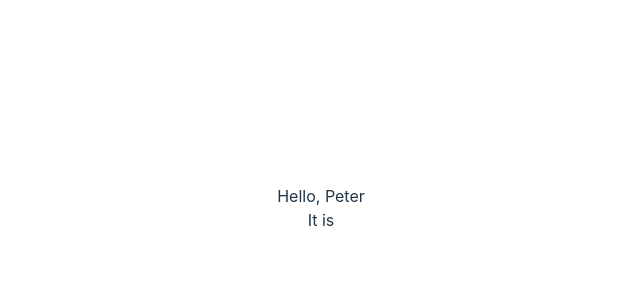
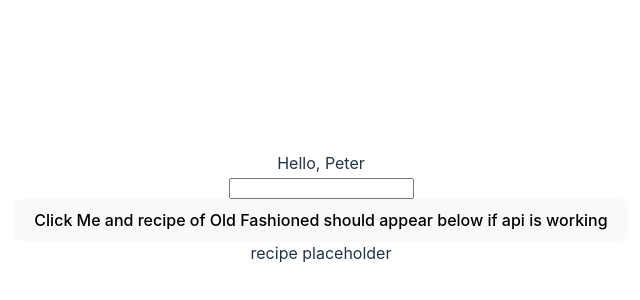
Before and after one commit to unkerpete/Cocktail_Recipes, a React (Vite) app: page / in a window 1280 px wide. Shown: the part 192-492 px from the top of the page, without its empty margins (319-959 px from the left). Built offline with nearby package versions, Linux system fonts and the light colour scheme; no server answers.

Commit message:
Proj2 first upload, API testing codes

```diff
--- a/src/App.jsx
+++ b/src/App.jsx
@@ -1,30 +1,44 @@
-import { useState } from 'react'
-import './App.css'
+import { useState } from 'react';
+import './App.css';
 
 function App() {
-const [sgWeather, setSGWeather]=useState('')
-const [userName, setUserName]=useState('Peter')
+  const [recipe, setRecipe] = useState('recipe placeholder');
+  const [userName, setUserName] = useState('Peter');
+  const [input, setInput] = useState();
 
-  const getCountryWeather = async function (country) {
-    try {
-      const url = `https://goweather.herokuapp.com/weather/${country}`;
-      const res = await fetch(url);
-      const data = await res.json();
-      setSGWeather(data);
-    } catch (err) {
-      alert(err.message);
+  const handleClickAPI = async function () {
+    if (recipe === 'recipe placeholder') {
+      try {
+        const res = await fetch(
+          'https://www.thecocktaildb.com/api/json/v1/1/search.php?s=old_fashioned'
+        );
+        const json = await res.json();
+        setRecipe(json.drinks[0].strInstructions);
+      } catch (err) {
+        alert(err.message);
+      }
+    } else {
+      setRecipe('recipe placeholder');
     }
   };
 
-  getCountryWeather("singapore");
+  const handleInput = (e) => {
+    // setInput = e.target.value
+  };
 
   return (
-    <div className="App">
-      Hello, {userName} <br/>
-      It is <br/>
-      {sgWeather.temperature}
+    <div className='App'>
+      Hello, {userName} <br />
+      <input type='text' onChange={handleInput} />
+      <br />
+      <button onClick={handleClickAPI}>
+        Click Me and recipe of Old Fashioned should appear below if api is
+        working
+      </button>
+      <br />
+      {recipe}
     </div>
-  )
+  );
 }
 
-export default App
+export default App;
```
Also changed, not shown: 1 other file (tests, documents, lock files or other folders).
